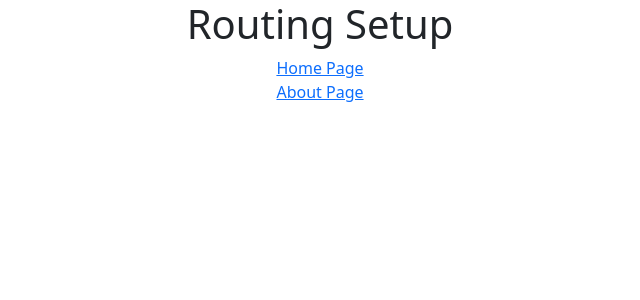
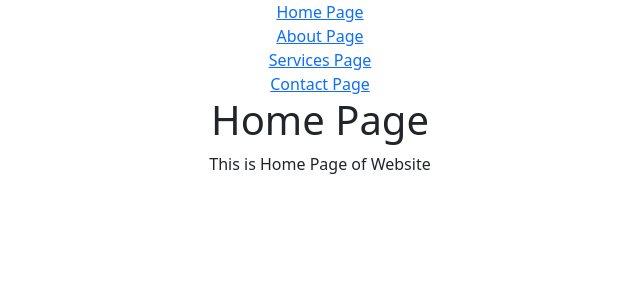
Before and after one commit to abinash0013/learning-ReactJs, a React (Create React App) app: page / in a window 1280 px wide. Shown: the top 300 px of the page, without its empty margins (320-960 px from the left). Built offline with nearby package versions, Linux system fonts and the light colour scheme.

Commit message:
recommended way to using routing and using with saperate file of it

```diff
--- /dev/null
+++ b/src/About.js
@@ -0,0 +1,10 @@
+function About() {
+    return (
+        <div>
+            <h1>About Page</h1>
+            <p>This is About Page of Website</p>
+        </div>
+    );
+}
+
+export default About;
--- a/src/App.js
+++ b/src/App.js
@@ -25,42 +25,62 @@ import "./App.css";
 // import Profile from "./Profile";
 // import Student from "./Student";
 // import style from "./Modular.module.css";
+import Nav from "./Nav";
+import Home from "./Home";
+import About from "./About";
+import Services from "./Services";
+import Contact from "./Contact";
 
-// Routing in React Component //
+// recommended way to use react router //
 function App() {
     return (
         <div className="App">
-            <Router>
-                <h1>Routing Setup</h1>
-                <Link to="/home">Home Page</Link>
-                <br />
-                <Link to="/about">About Page</Link>
-                <Routes>
-                    <Route path="home" element={<Home />} />
-                </Routes>
-
-                <Routes>
-                    <Route path="about" element={<About />} />
-                </Routes>
-            </Router>
+            <Nav />
+            <Routes>
+                <Route path="/" element={<Home />} />
+                <Route path="/about" element={<About />} />
+                <Route path="/services" element={<Services />} />
+                <Route path="/contact" element={<Contact />} />
+            </Routes>
         </div>
     );
 }
 
-function Home() {
-    return (
-        <div>
-            <h1>Home page</h1>
-        </div>
-    );
-}
-function About() {
-    return (
-        <div>
-            <h1>About page</h1>
-        </div>
-    );
-}
+// Routing in React Component //
+// function App() {
+//     return (
+//         <div className="App">
+//             <Router>
+//                 <h1>Routing Setup</h1>
+//                 <Link to="/home">Home Page</Link>
+//                 <br />
+//                 <Link to="/about">About Page</Link>
+//                 <Routes>
+//                     <Route path="home" element={<Home />} />
+//                 </Routes>
+
+//                 <Routes>
+//                     <Route path="about" element={<About />} />
+//                 </Routes>
+//             </Router>
+//         </div>
+//     );
+// }
+
+// function Home() {
+//     return (
+//         <div>
+//             <h1>Home page</h1>
+//         </div>
+//     );
+// }
+// function About() {
+//     return (
+//         <div>
+//             <h1>About page</h1>
+//         </div>
+//     );
+// }
 
 // Using HOC
 // function App() {
--- /dev/null
+++ b/src/Contact.js
@@ -0,0 +1,10 @@
+function Contact() {
+    return (
+        <div>
+            <h1>Contact Page</h1>
+            <p>This is Contact Page of Website</p>
+        </div>
+    );
+}
+
+export default Contact;
--- /dev/null
+++ b/src/Home.js
@@ -0,0 +1,9 @@
+function Home() {
+    return (
+        <div>
+            <h1>Home Page</h1>
+            <p>This is Home Page of Website</p>
+        </div>
+    );
+}
+export default Home;
--- /dev/null
+++ b/src/Nav.js
@@ -0,0 +1,17 @@
+import React from "react";
+import { Link } from "react-router-dom";
+
+function Nav() {
+    return (
+        <div>
+            <Link to="/">Home Page</Link>
+            <br />
+            <Link to="/about">About Page</Link>
+            <br />
+            <Link to="/services">Services Page</Link>
+            <br />
+            <Link to="/contact">Contact Page</Link>
+        </div>
+    );
+}
+export default Nav;
--- /dev/null
+++ b/src/Services.js
@@ -0,0 +1,10 @@
+function Services() {
+    return (
+        <div>
+            <h1>Services Page</h1>
+            <p>This is Services Page of Website</p>
+        </div>
+    );
+}
+
+export default Services;
--- a/src/index.js
+++ b/src/index.js
@@ -4,10 +4,19 @@ import "./index.css";
 import App from "./App";
 import reportWebVitals from "./reportWebVitals";
 import "bootstrap/dist/css/bootstrap.min.css";
+import {
+    BrowserRouter as Router,
+    Switch,
+    Route,
+    Link,
+    Routes,
+} from "react-router-dom";
 
 ReactDOM.render(
     <React.StrictMode>
-        <App />
+        <Router>
+            <App />
+        </Router>
     </React.StrictMode>,
     document.getElementById("root")
 );
```
